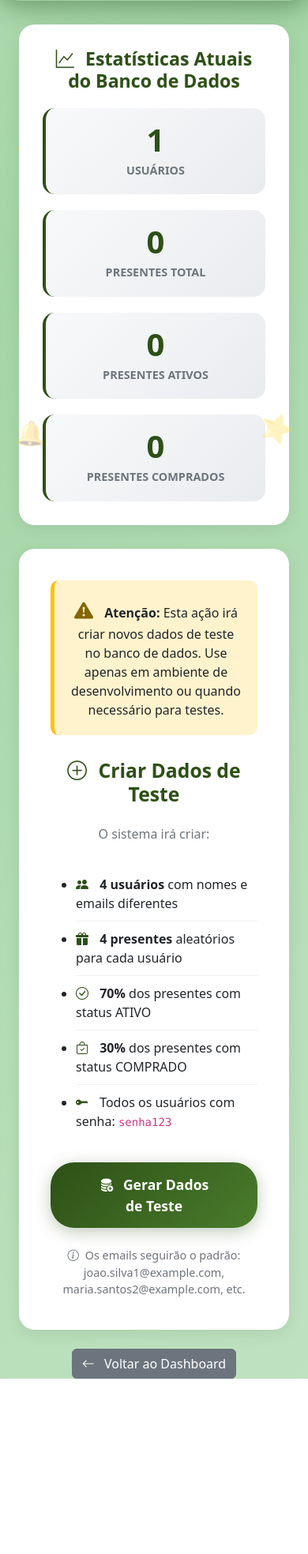
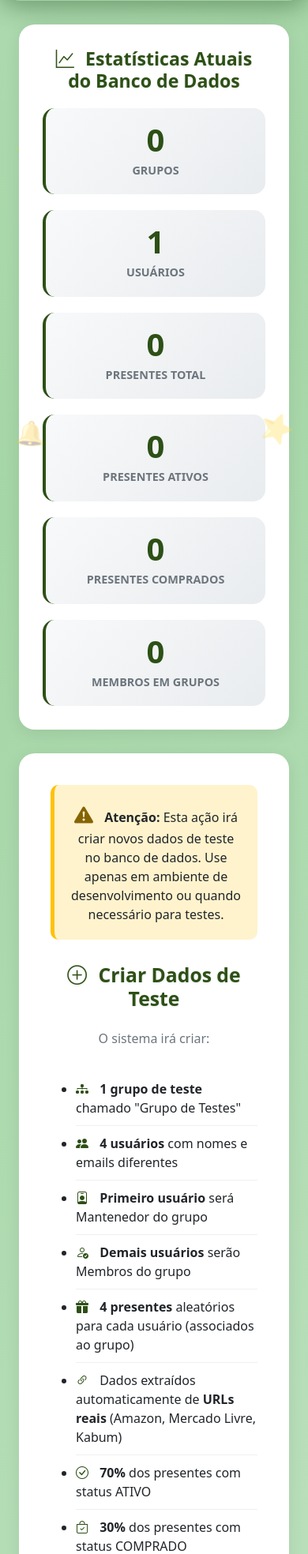
Before and after one commit to Maxwbh/Lista_de_Presentes, a Django app: page /gerar-dados-teste/ in a window 390 px wide. Shown: the part 254-2222 px from the top of the page at 79% size. Before the commit the page ends 2000 px from the top, so only its background shows below. Run offline with Django 5.2, Linux system fonts and the light colour scheme; the visitor is signed in with stand-in values (Sample User, id 1); data comes from the database, SQL or seed files in the repository; data that the repository does not hold is empty; parts of the project's set-up code (start-up, migrations or seed data) failed here and were passed over.

Commit message:
feat: Atualizar página de geração de dados de teste com informações de grupos
Atualiza interface web de geração de dados de teste para refletir o novo
sistema de grupos implementado no comando populate_test_data.

## Mudanças na Interface

**Estatísticas Expandidas**
- Adicionado contador de Grupos (quantos grupos existem)
- Adicionado contador de Membros em Grupos (total de associações)
- Grid reorganizado com 6 cards de estatísticas
- Layout responsivo mantido

**Informações Atualizadas**
- Indica criação de "1 grupo de teste" chamado "Grupo de Testes"
- Esclarece que primeiro usuário será Mantenedor do grupo
- Informa que demais usuários serão Membros do grupo
- Menciona que presentes são associados ao grupo
- Destaca extração automática de dados de URLs reais

**Melhorias de UX**
- Ícones específicos para cada tipo de informação
- Informações claras sobre estrutura de permissões
- Descrição completa do que será criado
- Estatísticas visíveis antes e depois da geração

## Arquivos Modificados

- templates/presentes/gerar_dados_teste.html:
  - 6 cards de estatísticas (antes: 4)
  - 9 itens informativos (antes: 5)
  - Novos ícones Bootstrap para grupos
  - Grid responsivo atualizado

- presentes/views.py (gerar_dados_teste_view):
  - Adiciona grupos_count ao contexto
  - Adiciona membros_count ao contexto
  - Consultas adicionais: Grupo.objects.count() e GrupoMembro.objects.count()

## Informações Exibidas

**Estatísticas:**
1. Grupos
2. Usuários
3. Presentes Total
4. Presentes Ativos
5. Presentes Comprados
6. Membros em Grupos

**O que será criado:**
1. 1 grupo de teste
2. 4 usuários
3. Primeiro usuário como Mantenedor
4. Demais como Membros
5. 4 presentes por usuário (associados ao grupo)
6. Dados extraídos de URLs reais
7. 70% ativos / 30% comprados
8. Senha padrão: senha123

Autor: Maxwell da Silva Oliveira <maxwbh@gmail.com>
M&S do Brasil LTDA

```diff
--- a/presentes/views.py
+++ b/presentes/views.py
@@ -1080,12 +1080,16 @@ def gerar_dados_teste_view(request):
     presentes_count = Presente.objects.count()
     presentes_ativos = Presente.objects.filter(status='ATIVO').count()
     presentes_comprados = Presente.objects.filter(status='COMPRADO').count()
+    grupos_count = Grupo.objects.count()
+    membros_count = GrupoMembro.objects.count()
 
     return render(request, 'presentes/gerar_dados_teste.html', {
         'usuarios_count': usuarios_count,
         'presentes_count': presentes_count,
         'presentes_ativos': presentes_ativos,
         'presentes_comprados': presentes_comprados,
+        'grupos_count': grupos_count,
+        'membros_count': membros_count,
     })
 
 
--- a/templates/presentes/gerar_dados_teste.html
+++ b/templates/presentes/gerar_dados_teste.html
@@ -133,6 +133,10 @@
         </h3>
         <div class="stats-grid">
             <div class="stat-item">
+                <div class="stat-value">{{ grupos_count|default:0 }}</div>
+                <div class="stat-label">Grupos</div>
+            </div>
+            <div class="stat-item">
                 <div class="stat-value">{{ usuarios_count }}</div>
                 <div class="stat-label">Usuários</div>
             </div>
@@ -147,6 +151,10 @@
             <div class="stat-item">
                 <div class="stat-value">{{ presentes_comprados }}</div>
                 <div class="stat-label">Presentes Comprados</div>
+            </div>
+            <div class="stat-item">
+                <div class="stat-value">{{ membros_count|default:0 }}</div>
+                <div class="stat-label">Membros em Grupos</div>
             </div>
         </div>
     </div>
@@ -167,12 +175,28 @@
 
         <ul class="info-list">
             <li>
+                <i class="bi bi-diagram-3-fill"></i>
+                <strong>1 grupo de teste</strong> chamado "Grupo de Testes"
+            </li>
+            <li>
                 <i class="bi bi-people-fill"></i>
                 <strong>4 usuários</strong> com nomes e emails diferentes
             </li>
             <li>
+                <i class="bi bi-person-badge"></i>
+                <strong>Primeiro usuário</strong> será Mantenedor do grupo
+            </li>
+            <li>
+                <i class="bi bi-person-check"></i>
+                <strong>Demais usuários</strong> serão Membros do grupo
+            </li>
+            <li>
                 <i class="bi bi-gift-fill"></i>
-                <strong>4 presentes</strong> aleatórios para cada usuário
+                <strong>4 presentes</strong> aleatórios para cada usuário (associados ao grupo)
+            </li>
+            <li>
+                <i class="bi bi-link-45deg"></i>
+                Dados extraídos automaticamente de <strong>URLs reais</strong> (Amazon, Mercado Livre, Kabum)
             </li>
             <li>
                 <i class="bi bi-check-circle"></i>
```
